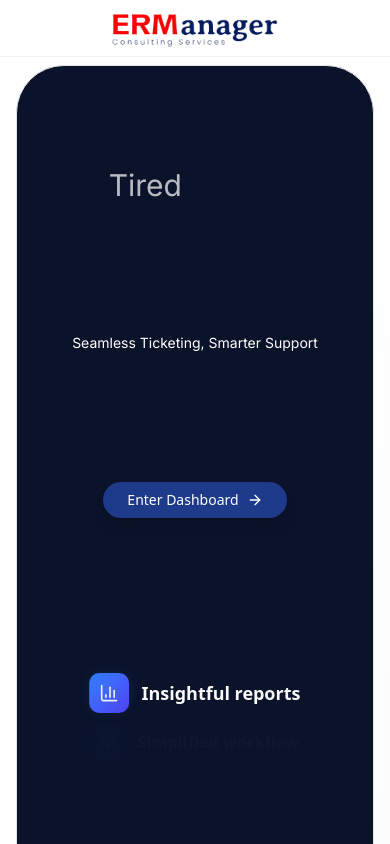
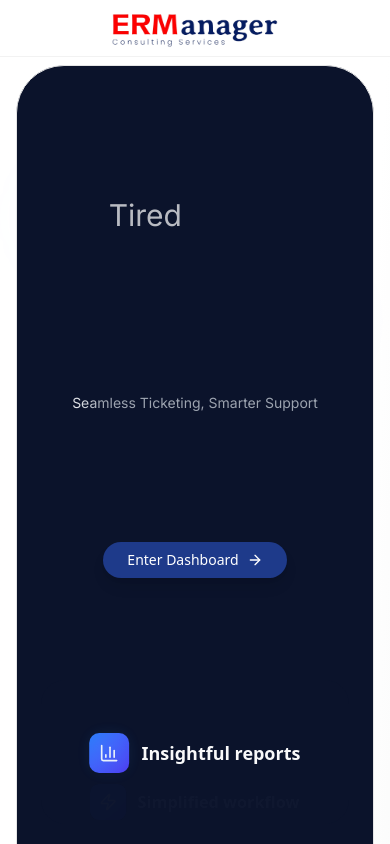
Before and after one commit to Muhammad-Affan-Malik/ERTickApp, a React (Vite) app: page / in a window 390 px wide. Shown: the top 844 px of the page. Built offline with nearby package versions, Linux system fonts and the light colour scheme.

Commit message:
Mobile Dimension responsiveness

```diff
--- /dev/null
+++ b/src/components/ui/shiny-text.tsx
@@ -0,0 +1,73 @@
+import type { CSSProperties, FC, ReactNode } from "react";
+
+interface ShinyTextProps {
+  text?: string;
+  disabled?: boolean;
+  speed?: number;
+  className?: string;
+  children?: ReactNode;
+}
+
+export const ShinyText: FC<ShinyTextProps> = ({
+  text,
+  disabled = false,
+  speed = 5,
+  className = "",
+  children,
+}) => {
+  const animationDuration = `${speed}s`;
+
+  const textContent = text || children;
+
+  return (
+    <div
+      className={`shiny-text-wrapper ${className}`}
+      style={
+        {
+          "--animation-duration": animationDuration,
+        } as CSSProperties
+      }
+    >
+      <span className={`shiny-text ${disabled ? "disabled" : ""}`}>
+        {textContent}
+      </span>
+      <style>{`
+        .shiny-text-wrapper {
+          display: inline-block;
+          position: relative;
+        }
+
+        .shiny-text {
+          background: linear-gradient(
+            110deg,
+            #9ca3af 45%,
+            #e5e7eb 50%,
+            #9ca3af 55%
+          );
+          background-size: 200% 100%;
+          -webkit-background-clip: text;
+          background-clip: text;
+          -webkit-text-fill-color: transparent;
+          animation: shine var(--animation-duration) linear infinite;
+        }
+
+        .shiny-text.disabled {
+          animation: none;
+          background: #ffffff;
+          -webkit-background-clip: text;
+          background-clip: text;
+          -webkit-text-fill-color: transparent;
+        }
+
+        @keyframes shine {
+          0% {
+            background-position: 200% center;
+          }
+          100% {
+            background-position: -200% center;
+          }
+        }
+      `}</style>
+    </div>
+  );
+};
--- a/src/pages/LandingPage.tsx
+++ b/src/pages/LandingPage.tsx
@@ -1,6 +1,7 @@
 import { Button } from "@/components/ui/button";
 import { Card, CardContent } from "@/components/ui/card";
 import { Input } from "@/components/ui/input";
+import { ShinyText } from "@/components/ui/shiny-text";
 import { CheckCircle2, Clock, Zap, BarChart3, Users, Calendar, AlertTriangle, UserCheck, FileText, MessageSquare, CheckCircle, Timer, Check, ArrowRight, ArrowLeft, Loader2, Eye, EyeOff } from "lucide-react";
 import { useState, useEffect, useRef } from "react";
 import "animate.css";
@@ -507,7 +508,7 @@ const Landing = () => {
               <div ref={heroSectionRef} className="text-center space-y-6 sm:space-y-8 mb-12 sm:mb-16">
 
                 {/* Static Heading - Always Visible */}
-                <div className="h-[180px] sm:h-[200px] md:h-[240px] lg:h-[260px] flex items-center justify-center overflow-hidden">
+                <div className="h-[240px] sm:h-[200px] md:h-[240px] lg:h-[260px] flex items-center justify-center overflow-hidden">
                   <h1 className="text-3xl sm:text-4xl md:text-6xl lg:text-7xl font-normal leading-tight text-center text-white" style={{ fontFamily: 'Inter, -apple-system, BlinkMacSystemFont, "Segoe UI", Roboto, sans-serif', fontWeight: 400 }}>
                     <span key={currentTextIndex} className="reveal-text">
                       {words.map((word, index) => (
@@ -528,10 +529,12 @@ const Landing = () => {
                 </div>
 
                 {/* Static Subheading - Always Visible */}
-                <div className="h-[50px] sm:h-[60px] flex items-center justify-center">
+                <div className="h-[50px] sm:h-[90px] flex items-center justify-center">
                   <div className="text-sm sm:text-sm md:text-lg lg:text-xl text-white max-w-[280px] sm:max-w-sm md:max-w-2xl mx-auto px-2 sm:px-4 text-center leading-relaxed">
                     <p className="md:whitespace-nowrap" style={{ fontFamily: 'Inter, -apple-system, BlinkMacSystemFont, "Segoe UI", Roboto, sans-serif' }}>
-                      Seamless Ticketing, Smarter Support
+                      <ShinyText speed={9}>
+                        Seamless Ticketing, Smarter Support
+                      </ShinyText>
                     </p>
                   </div>
                 </div>
```
